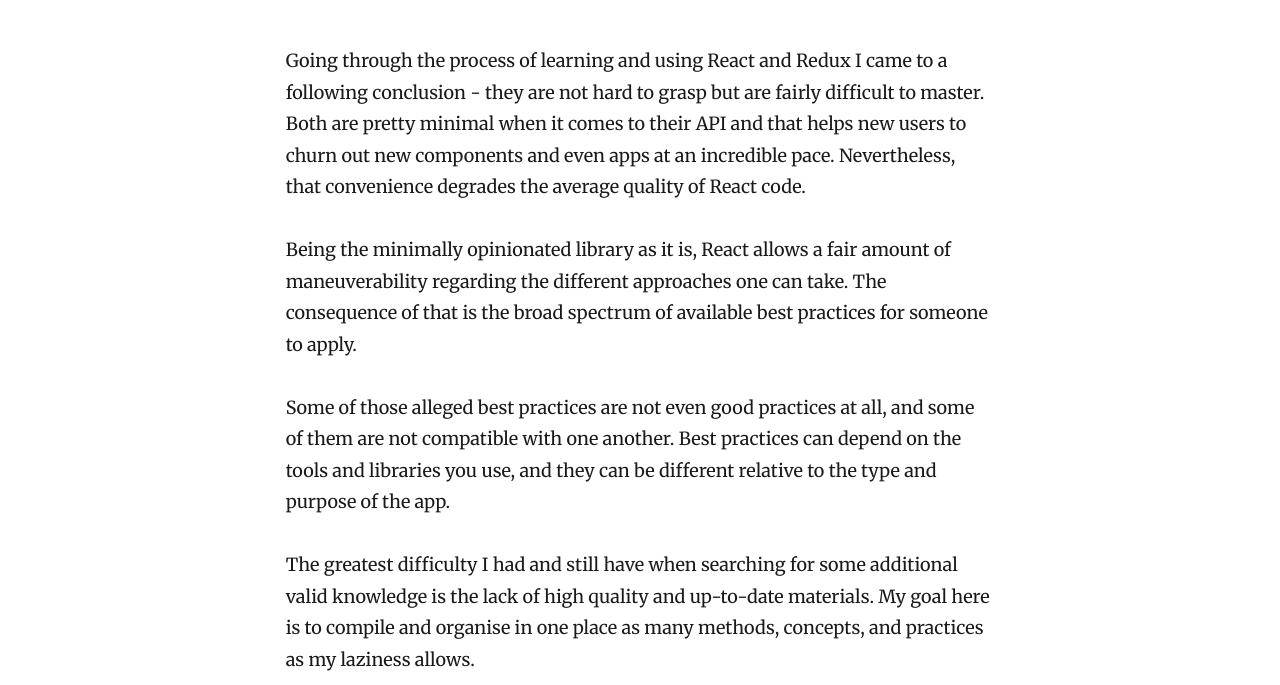
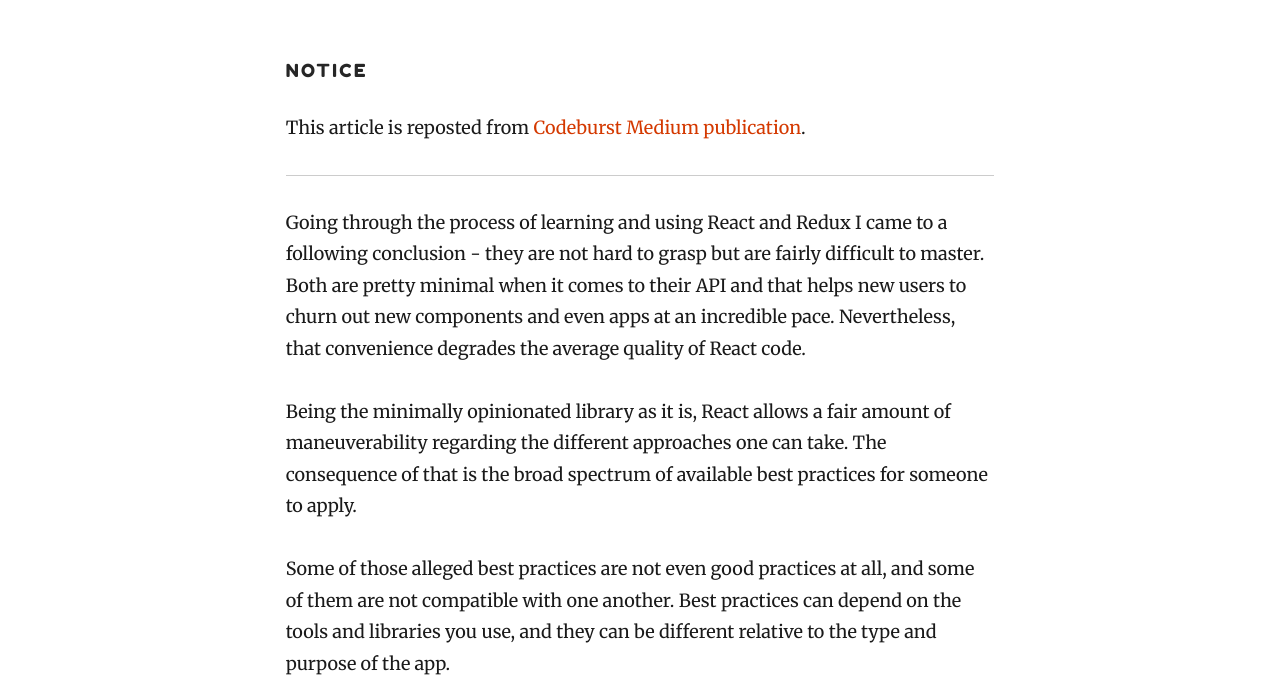
Before and after one commit to stjepangolemac/splotch, a Gatsby site: page /step-by-step-guide-for-writing-awesome-react-components/ in a window 1280 px wide. Shown: the part 1285-1970 px from the top of the page. Built offline with nearby package versions, Linux system fonts and the light colour scheme; Gatsby itself is replaced by a stand-in of ours; some packages are replaced by stand-ins of ours.

Commit message:
fix(Post): Add repost notice

```diff
--- a/content/blog/step-by-step-guide-for-writing-awesome-react-components/index.md
+++ b/content/blog/step-by-step-guide-for-writing-awesome-react-components/index.md
@@ -4,6 +4,12 @@
 description: Descriptive and versatile checklist with must do’s and should do’s when conceptualizing sleek and professional React code
 cover: "./cover.jpg"
 coverAlt: typing on laptop
+---
+
+#### Notice
+
+This article is reposted from [Codeburst Medium publication](https://codeburst.io/step-by-step-guide-for-writing-awesome-react-components-210c6def902b).
+
 ---
 
 Going through the process of learning and using React and Redux I came to a following conclusion - they are not hard to grasp but are fairly difficult to master. Both are pretty minimal when it comes to their API and that helps new users to churn out new components and even apps at an incredible pace. Nevertheless, that convenience degrades the average quality of React code.
```
